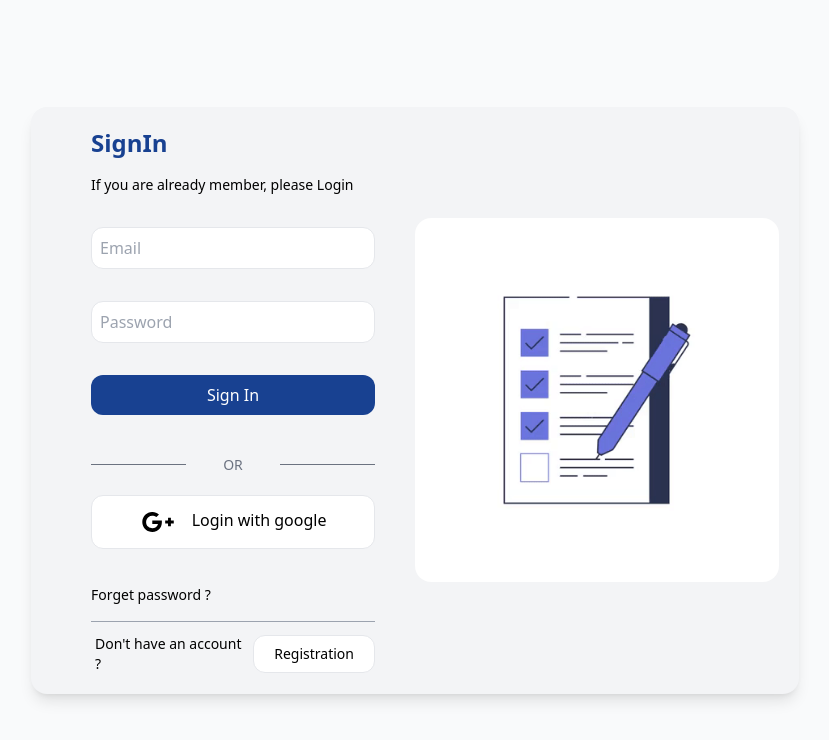
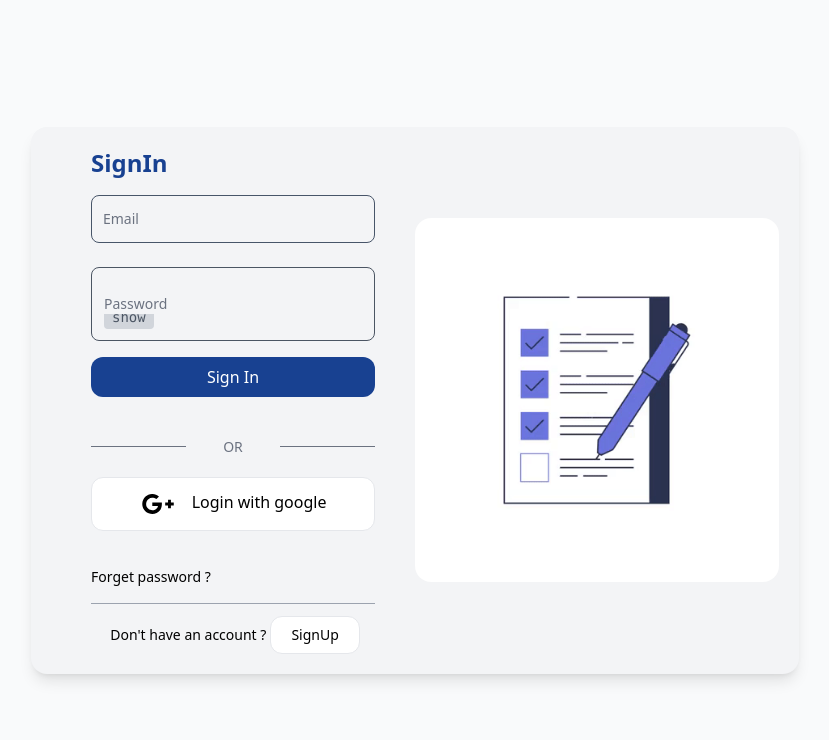
Before and after one commit to haider0107/Task-Manager, a React (Create React App) app in the folder client/: page / in a window 1280 px wide. Shown: the top 740 px of the page, without its empty margins (225-1054 px from the left). Built offline with nearby package versions, Linux system fonts and the light colour scheme; no server answers.

Commit message:
login and signup page with authorization

```diff
--- a/client/package.json
+++ b/client/package.json
@@ -7,6 +7,7 @@
     "@testing-library/jest-dom": "^5.17.0",
     "@testing-library/react": "^13.4.0",
     "@testing-library/user-event": "^13.5.0",
+    "axios": "^1.5.1",
     "formik": "^2.4.5",
     "react": "^18.2.0",
     "react-dom": "^18.2.0",
@@ -17,6 +18,7 @@
     "web-vitals": "^2.1.4",
     "yup": "^1.3.2"
   },
+  "proxy":"http://localhost:5000",
   "scripts": {
     "start": "react-scripts start",
     "build": "react-scripts build",
--- a/client/src/App.js
+++ b/client/src/App.js
@@ -2,6 +2,8 @@ import "./App.css";
 import { Routes, Route } from "react-router-dom";
 import SignUp from "./components/SignUp";
 import SignIn from "./components/SignIn";
+import Dashboard from "./components/Dashboard";
+import PrivateRoutes from "./components/PrivateRoutes";
 
 function App() {
   return (
@@ -9,6 +11,9 @@ function App() {
       <Routes>
         <Route path="/" element={<SignIn />} />
         <Route path="/registration" element={<SignUp />} />
+        <Route element={<PrivateRoutes />} >
+          <Route path='/dashboard' element={<Dashboard />} />
+        </Route>
       </Routes>
     </>
   );
--- a/client/src/components/SignIn.jsx
+++ b/client/src/components/SignIn.jsx
@@ -1,17 +1,77 @@
-import React from "react";
+import React, { useEffect, useState } from "react";
 import todoGif from "../assets/todo.gif";
 import { AiOutlineGooglePlus } from "react-icons/ai";
 import { useForm } from "react-hook-form";
 import { DevTool } from "@hookform/devtools";
+import { yupResolver } from "@hookform/resolvers/yup";
+import { useNavigate } from "react-router-dom";
+import * as yup from "yup";
+import axios from "axios";
+
+const schema = yup.object({
+  email: yup
+    .string()
+    .email("Email format is not valid")
+    .required("Email is required"),
+  password: yup.string().required("Password is required"),
+});
 
 function SignIn() {
-  const form = useForm();
+  const form = useForm({
+    defaultValues: {
+      email: "",
+      password: "",
+    },
+    resolver: yupResolver(schema),
+  });
 
-  const { register, control, handleSubmit, formState } = form;
+  useEffect(() => {
+    async function authCheck() {
+      try {
+        let res = await axios.get("/api/user/auth", {
+          headers: {
+            "auth-token": JSON.parse(localStorage.getItem("token")),
+          },
+        });
+        navigate("/dashboard");
+      } catch (error) {
+        console.log(error);
+        localStorage.removeItem("token");
+      }
+    }
+    authCheck();
+  }, []);
+
+  const [showPassword, setShowPassword] = useState(false);
+  const [s, setS] = useState(false);
+  const navigate = useNavigate();
+
+  const { register, control, handleSubmit, formState, setError } = form;
   const { errors } = formState;
 
-  const onSubmit = (data) => {
-    console.log("Form Data", data);
+  const onSubmit = async (data) => {
+    try {
+      let res = await axios.post("/api/user/login", data);
+
+      setS(true);
+      setTimeout(() => {
+        localStorage.setItem("token", JSON.stringify(res.data.token));
+        navigate("/dashboard");
+      }, [3000]);
+    } catch (error) {
+      if (error.response) {
+        const serverErrorData = error.response.data;
+        console.log(serverErrorData);
+
+        // Update the form's error state with server errors
+        setError("serverError", {
+          type: "server",
+          message: serverErrorData.error, // Customize the message based on the server response
+        });
+      } else {
+        console.error("Error submitting form:", error);
+      }
+    }
   };
 
   return (
@@ -20,45 +80,75 @@ function SignIn() {
         {/* Left Side */}
         <div className="md:w-1/2 px-10">
           <h1 className="font-bold text-2xl text-[#184191]">SignIn</h1>
-          <p className=" text-sm mt-4">
-            If you are already member, please Login
+          {s ? (
+            <p className="text-sm mt-4 p-1 bg-[#184191] text-white rounded-lg text-center">
+              SignIn Successfully !!!
             </p>
+          ) : (
+            ""
+          )}
+          {errors.serverError && (
+            <p className=" text-sm mt-4 p-1 bg-red-600 text-white rounded-lg text-center">
+              {errors.serverError.message}
+            </p>
+          )}
 
           {/* Form starts */}
           <form
             onSubmit={handleSubmit(onSubmit)}
             noValidate
             action="#"
-            className="flex flex-col gap-4"
+            className="mt-4 flex flex-col gap-4"
           >
+            <div>
+              {/* Email */}
+              <div className="relative">
                 <input
-              className="p-2 mt-8 rounded-xl border"
                   type="email"
                   id="email"
-              placeholder="Email"
-              {...register("email", {
-                pattern: {
-                  value: /^[A-Z0-9._%+-]+@[A-Z0-9.-]+\.[A-Z]{2,4}$/i,
-                  message: "Invalid email format",
-                },
-              })}
+                  className="block px-2.5 pb-2.5 pt-4 w-full text-sm bg-gray-100 rounded-lg border border-slate-600 appearance-none focus:outline-none focus:ring-0  peer"
+                  placeholder=" "
+                  {...register("email")}
                 />
-            <span className=" text-sm text-red-500">{errors.email?.message}</span>
-            <div className="relative">
+                <label
+                  htmlFor="email"
+                  className="absolute text-sm text-gray-500 duration-300 transform -translate-y-4 scale-75 top-2 z-10 origin-[0] bg-gray-100 px-2 peer-focus:px-2 peer-focus:text-black peer-placeholder-shown:scale-100 peer-placeholder-shown:-translate-y-1/2 peer-placeholder-shown:top-1/2 peer-focus:top-2 peer-focus:scale-75 peer-focus:-translate-y-4 left-1"
+                >
+                  Email
+                </label>
+              </div>
+              <span className=" text-[10px] text-red-500">
+                {errors.email?.message}
+              </span>
+            </div>
+            <div>
+              {/* Password */}
+              <div className="relative mt-2 border bg-gray-100 border-gray-600 p-3 rounded-lg">
                 <input
-                className=" p-2 rounded-xl border w-full"
-                type="password"
+                  type={showPassword ? "text" : "password"}
                   id="password"
-                placeholder="Password"
-                {...register("password", {
-                  required: {
-                    value: true,
-                    message: "Password is required",
-                  },
-                })}
+                  placeholder="password"
+                  className="peer placeholder-transparent bg-gray-100 focus:outline-none "
+                  {...register("password")}
                 />
+                <label
+                  htmlFor="password"
+                  className="absolute text-sm text-gray-500 duration-300 transform -translate-y-4 scale-75 top-2 z-10 origin-[0] bg-gray-100 px-2 peer-focus:px-2 peer-focus:text-black peer-placeholder-shown:scale-100 peer-placeholder-shown:-translate-y-1/2 peer-placeholder-shown:top-1/2 peer-focus:top-2 peer-focus:scale-75 peer-focus:-translate-y-4 left-1"
+                >
+                  Password
+                </label>
+                <label
+                  onClick={() => setShowPassword(!showPassword)}
+                  className="bg-gray-300 hover:bg-gray-400 rounded px-2 py-1 text-sm text-gray-600 font-mono cursor-pointer "
+                  htmlFor="toggle"
+                >
+                  {showPassword ? "hide" : "show"}
+                </label>
               </div>
-            <span className=" text-sm text-red-500">{errors.password?.message}</span>
+              <span className=" text-[10px] text-red-500">
+                {errors.password?.message}
+              </span>
+            </div>
             <button
               className=" bg-[#184191] text-white rounded-xl py-2 hover:scale-105 duration-300"
               type="submit"
@@ -81,15 +171,20 @@ function SignIn() {
           </button>
           {/* SSO ends */}
 
-          <p className=" mt-5 text-sm border-b border-gray-400 py-4">
+          <p className=" mt-5 text-sm border-b border-gray-400 py-4 hover:cursor-pointer">
             Forget password ?{" "}
           </p>
 
           {/* Registration Link */}
           <div className=" mt-3 text-sm flex justify-center items-center">
             <p className="px-1">Don't have an account ? </p>
-            <button className=" py-2 px-5 bg-white border rounded-xl hover:scale-105 duration-300">
-              Registration
+            <button
+              onClick={() => {
+                navigate("/registration");
+              }}
+              className=" py-2 px-5 bg-white border rounded-xl hover:scale-105 duration-300"
+            >
+              SignUp
             </button>
           </div>
           {/* Registration ends */}
--- a/client/src/components/SignUp.jsx
+++ b/client/src/components/SignUp.jsx
@@ -1,9 +1,11 @@
-import React, { useEffect, useState } from "react";
+import React, { useState } from "react";
 import todoGif from "../assets/todo.gif";
 import { useForm } from "react-hook-form";
 import { DevTool } from "@hookform/devtools";
 import { yupResolver } from "@hookform/resolvers/yup";
 import * as yup from "yup";
+import { useNavigate } from "react-router-dom";
+import axios from "axios";
 
 /*
   name
@@ -43,9 +45,9 @@ const schema = yup.object({
     .required("Password is required")
     .matches(passwordRules, { message: "Please create a stronger password" }),
   confirmPassword: yup
-    .string().required("Confirm Password is required")
-    .oneOf([yup.ref("password"), null], "Passwords must match")
-    ,
+    .string()
+    .required("Confirm Password is required")
+    .oneOf([yup.ref("password"), null], "Passwords must match"),
 });
 
 const SignUp = () => {
@@ -62,32 +64,68 @@ const SignUp = () => {
     resolver: yupResolver(schema),
   });
 
-  const { register, control, handleSubmit, formState, reset } = form;
-  const { errors, isSubmitSuccessful } = formState;
+  const navigate = useNavigate();
+  const { register, control, handleSubmit, formState, setError } = form;
+  const { errors } = formState;
+  const [s, setS] = useState(false);
 
-  const onSubmit = (data) => {
-    console.log("Form Data", data);
+  const onSubmit = async (data) => {
+    try {
+      let res = await axios.post("/api/user/register", data);
+
+      setS(true);
+      setTimeout(() => {
+        navigate("/");
+        setS(false);
+      }, [3000]);
+    } catch (error) {
+      if (error.response) {
+        const serverErrorData = error.response.data;
+        console.log(serverErrorData);
+
+        // Update the form's error state with server errors
+        setError("serverError", {
+          type: "server",
+          message: serverErrorData.error, // Customize the message based on the server response
+        });
+      } else {
+        console.error("Error submitting form:", error);
+      }
+    }
   };
 
   const [showPassword, setShowPassword] = useState(false);
 
-  useEffect(() => {
-    if (isSubmitSuccessful) {
-      reset();
-    }
-  }, [isSubmitSuccessful]);
+  // useEffect(() => {
+  //   if (isSubmitSuccessful) {
+  //     reset();
+  //   }
+  // }, [isSubmitSuccessful]);
 
   return (
+    <>
       <section className=" bg-gray-50 min-h-screen flex items-center justify-center">
         <div className=" bg-gray-100 flex rounded-2xl shadow-lg max-w-3xl p-5 items-center">
           {/* Left Side */}
           <div className="md:w-1/2 px-10">
             <h1 className="font-bold text-2xl text-[#184191]">SignUp</h1>
-          {/* <p className=" text-sm mt-4">Register yourself here</p> */}
+            {s ? (
+              <p className="text-sm mt-4 p-1 bg-[#184191] text-white rounded-lg text-center">
+                Register Successfully !!!
+              </p>
+            ) : (
+              ""
+            )}
+            {errors.serverError && (
+              <p className=" text-sm mt-4 p-1 bg-red-600 text-white rounded-lg text-center">
+                {errors.serverError.message}
+              </p>
+            )}
 
             {/* Form starts */}
             <form
               onSubmit={handleSubmit(onSubmit)}
+              noValidate
               action="#"
               className="mt-4 flex flex-col gap-2"
             >
@@ -102,13 +140,13 @@ const SignUp = () => {
                     {...register("fname")}
                   />
                   <label
-                  for="fname"
+                    htmlFor="fname"
                     className="absolute text-sm text-gray-500 duration-300 transform -translate-y-4 scale-75 top-2 z-10 origin-[0] bg-gray-100 px-2 peer-focus:px-2 peer-focus:text-black peer-placeholder-shown:scale-100 peer-placeholder-shown:-translate-y-1/2 peer-placeholder-shown:top-1/2 peer-focus:top-2 peer-focus:scale-75 peer-focus:-translate-y-4 left-1"
                   >
                     Full Name
                   </label>
                 </div>
-              <span className=" text-sm text-red-500">
+                <span className=" text-[10px] text-red-500">
                   {errors.fname?.message}
                 </span>
               </div>
@@ -123,13 +161,13 @@ const SignUp = () => {
                     {...register("email")}
                   />
                   <label
-                  for="email"
+                    htmlFor="email"
                     className="absolute text-sm text-gray-500 duration-300 transform -translate-y-4 scale-75 top-2 z-10 origin-[0] bg-gray-100 px-2 peer-focus:px-2 peer-focus:text-black peer-placeholder-shown:scale-100 peer-placeholder-shown:-translate-y-1/2 peer-placeholder-shown:top-1/2 peer-focus:top-2 peer-focus:scale-75 peer-focus:-translate-y-4 left-1"
                   >
                     Email
                   </label>
                 </div>
-              <span className=" text-sm text-red-500">
+                <span className=" text-[10px] text-red-500">
                   {errors.email?.message}
                 </span>
               </div>
@@ -144,13 +182,13 @@ const SignUp = () => {
                     {...register("age")}
                   />
                   <label
-                  for="age"
+                    htmlFor="age"
                     className="absolute text-sm text-gray-500 duration-300 transform -translate-y-4 scale-75 top-2 z-10 origin-[0] bg-gray-100 px-2 peer-focus:px-2 peer-focus:text-black peer-placeholder-shown:scale-100 peer-placeholder-shown:-translate-y-1/2 peer-placeholder-shown:top-1/2 peer-focus:top-2 peer-focus:scale-75 peer-focus:-translate-y-4 left-1"
                   >
                     Age
                   </label>
                 </div>
-              <span className=" text-sm text-red-500">
+                <span className=" text-[10px] text-red-500">
                   {errors.age?.message}
                 </span>
               </div>
@@ -165,13 +203,13 @@ const SignUp = () => {
                     {...register("address")}
                   />
                   <label
-                  for="address"
+                    htmlFor="address"
                     className="absolute text-sm text-gray-500 duration-300 transform -translate-y-4 scale-75 top-2 z-10 origin-[0] bg-gray-100 px-2 peer-focus:px-2 peer-focus:text-black peer-placeholder-shown:scale-100 peer-placeholder-shown:-translate-y-1/2 peer-placeholder-shown:top-1/2 peer-focus:top-2 peer-focus:scale-75 peer-focus:-translate-y-4 left-1"
                   >
                     Address
                   </label>
                 </div>
-              <span className=" text-sm text-red-500">
+                <span className=" text-[10px] text-red-500">
                   {errors.address?.message}
                 </span>
               </div>
@@ -186,13 +224,13 @@ const SignUp = () => {
                     {...register("phone")}
                   />
                   <label
-                  for="phone"
+                    htmlFor="phone"
                     className="absolute text-sm text-gray-500 duration-300 transform -translate-y-4 scale-75 top-2 z-10 origin-[0] bg-gray-100 px-2 peer-focus:px-2 peer-focus:text-black peer-placeholder-shown:scale-100 peer-placeholder-shown:-translate-y-1/2 peer-placeholder-shown:top-1/2 peer-focus:top-2 peer-focus:scale-75 peer-focus:-translate-y-4 left-1"
                   >
                     Phone
                   </label>
                 </div>
-              <span className=" text-sm text-red-500">
+                <span className=" text-[10px] text-red-500">
                   {errors.phone?.message}
                 </span>
               </div>
@@ -207,7 +245,7 @@ const SignUp = () => {
                     {...register("password")}
                   />
                   <label
-                  for="password"
+                    htmlFor="password"
                     className="absolute text-sm text-gray-500 duration-300 transform -translate-y-4 scale-75 top-2 z-10 origin-[0] bg-gray-100 px-2 peer-focus:px-2 peer-focus:text-black peer-placeholder-shown:scale-100 peer-placeholder-shown:-translate-y-1/2 peer-placeholder-shown:top-1/2 peer-focus:top-2 peer-focus:scale-75 peer-focus:-translate-y-4 left-1"
                   >
                     Password
@@ -215,12 +253,12 @@ const SignUp = () => {
                   <label
                     onClick={() => setShowPassword(!showPassword)}
                     className="bg-gray-300 hover:bg-gray-400 rounded px-2 py-1 text-sm text-gray-600 font-mono cursor-pointer "
-                  for="toggle"
+                    htmlFor="toggle"
                   >
                     {showPassword ? "hide" : "show"}
                   </label>
                 </div>
-              <span className=" text-sm text-red-500">
+                <span className=" text-[10px] text-red-500">
                   {errors.password?.message}
                 </span>
               </div>
@@ -236,7 +274,7 @@ const SignUp = () => {
                     {...register("confirmPassword")}
                   />
                   <label
-                  for="confirmPassword"
+                    htmlFor="confirmPassword"
                     className="absolute text-sm text-gray-500 duration-300 transform -translate-y-4 scale-75 top-2 z-10 origin-[0] bg-gray-100 px-2 peer-focus:px-2 peer-focus:text-black peer-placeholder-shown:scale-100 peer-placeholder-shown:-translate-y-1/2 peer-placeholder-shown:top-1/2 peer-focus:top-2 peer-focus:scale-75 peer-focus:-translate-y-4 left-1"
                   >
                     Confirm Password
@@ -244,12 +282,12 @@ const SignUp = () => {
                   <label
                     onClick={() => setShowPassword(!showPassword)}
                     className="bg-gray-300 hover:bg-gray-400 rounded px-2 py-1 text-sm text-gray-600 font-mono cursor-pointer "
-                  for="toggle"
+                    htmlFor="toggle"
                   >
                     {showPassword ? "hide" : "show"}
                   </label>
                 </div>
-              <span className=" text-sm text-red-500">
+                <span className=" text-[10px] text-red-500">
                   {errors.confirmPassword?.message}
                 </span>
               </div>
@@ -269,7 +307,12 @@ const SignUp = () => {
             {/* Login Link */}
             <div className=" mt-3 text-sm flex justify-center items-center">
               <p className="px-1">Already have an account ? </p>
-            <button className=" py-2 px-5 bg-white border rounded-xl hover:scale-110 duration-300">
+              <button
+                onClick={() => {
+                  navigate("/");
+                }}
+                className=" py-2 px-5 bg-white border rounded-xl hover:scale-110 duration-300"
+              >
                 SignIn
               </button>
             </div>
@@ -281,6 +324,7 @@ const SignUp = () => {
           </div>
         </div>
       </section>
+    </>
   );
 };
 
```
Also changed, not shown: client/src/components/Dashboard.jsx (added, +9 -0 lines), client/src/components/PrivateRoutes.jsx (added, +16 -0 lines), 2 other files (tests, documents, lock files or other folders). Lines whose indentation alone changed are shown as unchanged.
